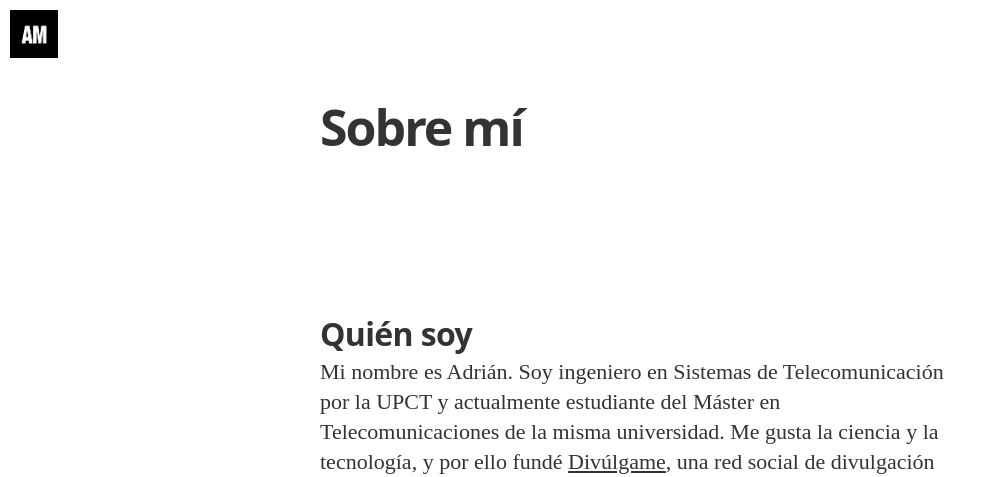
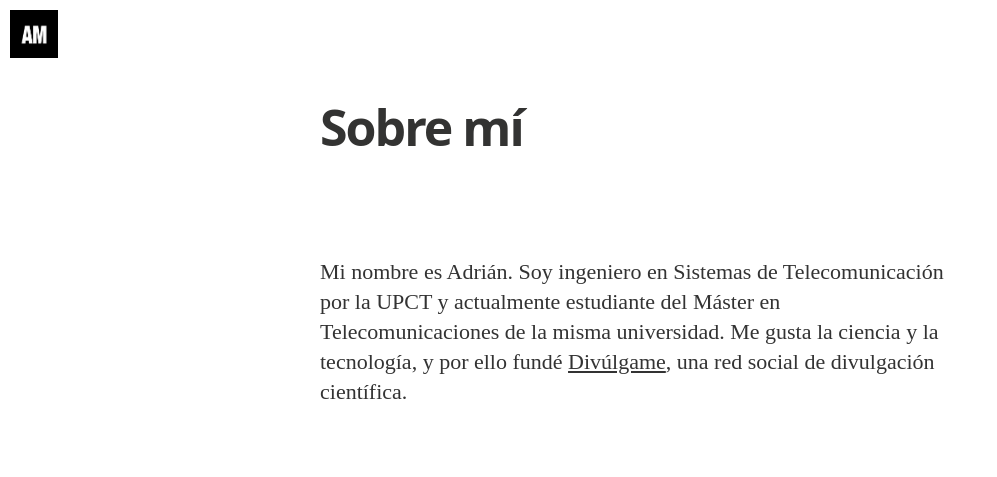
Before and after one commit to adrianmugnoz/adrianmugnoz.github.com.antiguo, a Jekyll site: the page built from about.md, in a window 1280 px wide, cut to the strip 0-477 px from the top of the page. Shown: the whole strip, without its empty margins (0-997 px from the left). Built offline with Jekyll 4.4.1, drawn with Linux system fonts in a browser that asks for light colours; nearby versions of some CDN libraries; some web fonts are replaced; Markdown is read by kramdown in place of the engine named in the settings.

Commit message:
Update about.md

```diff
--- a/about.md
+++ b/about.md
@@ -5,5 +5,4 @@
 published: true
 ---
 
-## Quién soy
 Mi nombre es Adrián. Soy ingeniero en Sistemas de Telecomunicación por la UPCT y actualmente estudiante del Máster en Telecomunicaciones de la misma universidad. Me gusta la ciencia y la tecnología, y por ello fundé [Divúlgame](http://www.divulgame.net), una red social de divulgación científica.
```
